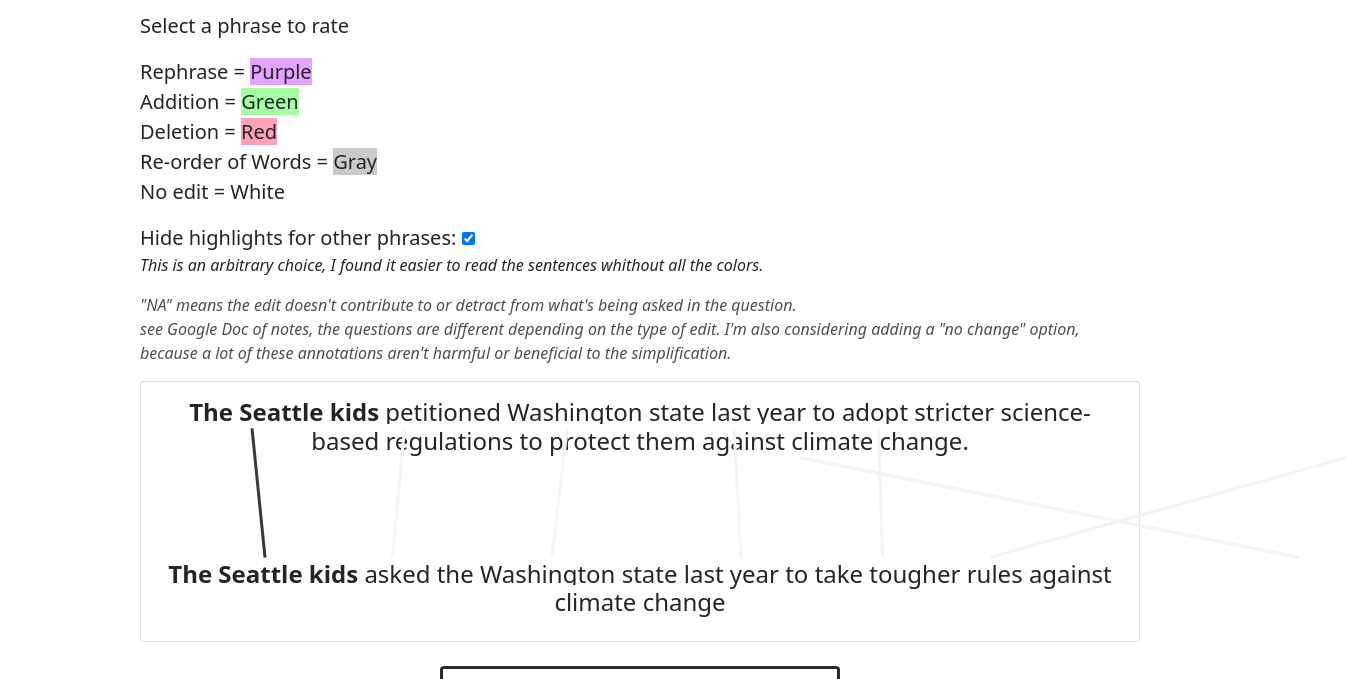
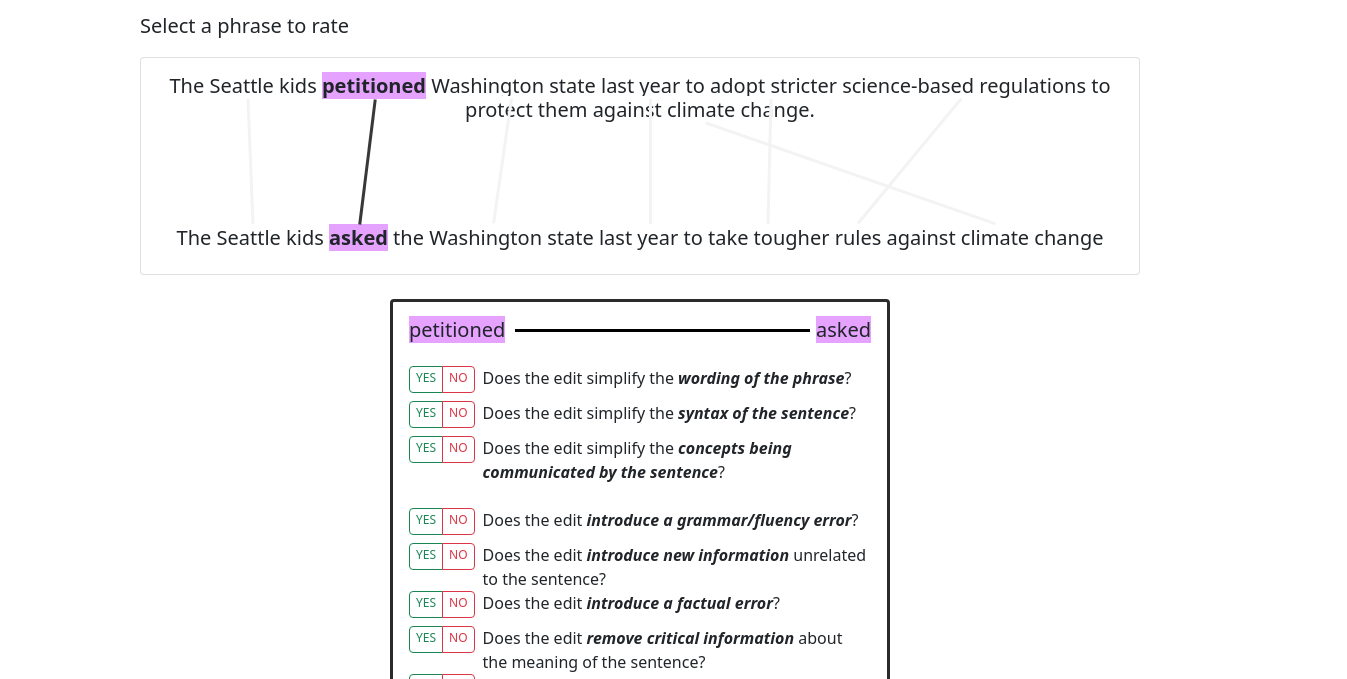
Before and after one commit to davidheineman/phrase-interface, a plain HTML site: page index.html in a window 1280 px wide. Shown: the part 85-764 px from the top of the page, 1347 px wide, since content can reach past the window. Drawn offline with nearby package versions, Linux system fonts and the light colour scheme.

Commit message:
update formatting

```diff
--- a/css/style.css
+++ b/css/style.css
@@ -36,6 +36,7 @@ span {
     position:absolute;
     width:3px;
     background-color:rgb(243 243 243);
+
 }
 .bolded{
     font-weight: bold;
@@ -52,6 +53,7 @@ span {
 
 .an-box {
     width: 40%;
+    min-width: 500px;
     margin: 0 auto;
     border-width: 3px;
     border-color: #2b2b2b;
@@ -117,6 +119,14 @@ body, .container {
     margin-bottom: 200px;
 }
 
+.a-container h3 {
+    font-size: 20px;
+}
+
+.cwi-box h4 {
+    font-size: 20px;
+}
+
 
 /* TEMPORARY PLEASE DELETE */
 .container, .container-lg, .container-md, .container-sm, .container-xl, .container-xxl {
--- a/index.html
+++ b/index.html
@@ -13,7 +13,7 @@
             <h1>Monolingual Phrasal Annotator</h1>
             <!-- <h4>Paragraph no. <span id='pg-num'></span></h4> -->
             <p class='lead'>Select a phrase to rate</p>
-            <p class='lead'>
+            <!-- <p class='lead'>
                 Rephrase = <span class='rp'>Purple</span>
                 <br />
                 Addition = <span class='add'>Green</span>
@@ -23,16 +23,16 @@
                 Re-order of Words = <span class='reword'>Gray</span>
                 <br />
                 No edit = <span class=''>White</span>
-            </p>
+            </p> -->
 
-            <div>
+            <!-- <div>
                 <p class='lead' style='margin-bottom:0px;'>
                     Hide highlights for other phrases:
                     <input type="checkbox" id='highlight-toggle' checked data-toggle="toggle">
                 </p>
                 <p style='font-style: italic'>This is an arbitrary choice, I found it easier to read the sentences whithout all the colors.</p>
                 <p style='font-style: italic; color: rgb(78, 78, 78)'>"NA" means the edit doesn't contribute to or detract from what's being asked in the question.<br />see Google Doc of notes, the questions are different depending on the type of edit. I'm also considering adding a "no change" option, because a lot of these annotations aren't harmful or beneficial to the simplification.</p>
-            </div>
+            </div> -->
 
             <div class='card'>
                 <div class="jumbotron jumbotron-fluid cwi-box card-body">
@@ -93,12 +93,12 @@
             </div>
         </div>
 
-        <div class="container">
+        <!-- <div class="container">
             <p class='lead' style='font-style: italic; color: rgb(78, 78, 78)'>After testing the interface a few times, I was considering using this as a redesign. It's a simpler design and would get the same data, but would require more explaination:</p>
             <div style='text-align: center'>
                 <img src='new-interface-design.png' />
             </div>
-        </div>
+        </div> -->
     </body>
 </html>
 
--- a/js/script.js
+++ b/js/script.js
@@ -230,7 +230,8 @@ function displayAnnotation(i) {
     }
 
     // Hides highlight for other annotations
-    if ($("#highlight-toggle").is(':checked')){
+    let enableHighlightToggle = false;
+    if ($("#highlight-toggle").is(':checked') || !enableHighlightToggle){
         $('#in-container > span, #out-container > span').each(function () { $(this).addClass('hide-highlight') });
         $('#' + i + 'b').removeClass('hide-highlight');
         $('#' + r[i][0][0] + 'e').removeClass('hide-highlight');
@@ -238,7 +239,45 @@ function displayAnnotation(i) {
 
     // Controls toggling
     $('.btn-outline-success, .btn-outline-danger, .btn-outline-warning').removeClass('active');
+
+    // If there's no change, skip annotation
+    if (r[i][1] == 0) {
+        moveToNextAnnotation();
+    }
 }
+
+
+function moveToNextAnnotation() {
+    // Doesn't allow clicking for the next once we're done annotating
+    if (a_counter < r.length - 1){
+        highlihgtNextLine();
+    } else {
+        sentID++;
+        out = getSentence(sentID);
+        r = out[0];
+        o = out[1];
+        a_counter = 0;
+        initializeInterface();
+        displayAnnotation(a_counter);
+    }
+}
+
+function highlihgtNextLine(amt=-1, inc=true) {
+    $('#' + a_counter + 'b').removeClass('bolded');
+    $('#' + r[a_counter][0][0] + 'e').removeClass('bolded');
+    $('#' + a_counter + 'l').removeClass('bolded-line');
+    if (inc) {
+        a_counter++;
+    } else {
+        a_counter = amt;
+    }
+
+    displayAnnotation(a_counter);
+}
+
+$('#submit').click(function() {
+    moveToNextAnnotation();
+});
 
 $("#highlight-toggle").click(function() {
     if ($("#highlight-toggle").is(':checked')){
@@ -248,6 +287,17 @@ $("#highlight-toggle").click(function() {
     } else {
         $('#in-container > span, #out-container > span').each(function () { $(this).removeClass('hide-highlight') });
     }
+});
+
+// Controls toggling
+$('.btn-outline-success, .btn-outline-danger, .btn-outline-warning').click(function() {
+    $(this).addClass('active');
+})
+
+// Readjust lines on window resize
+$( window ).resize(function() {
+    initializeInterface();
+    displayAnnotation(a_counter);
 });
 
 // Initialize the annotation interface
@@ -269,36 +319,3 @@ for (var i = 0; i < questions.length; i++) {
 
     questions[i].innerHTML = qhtml + questions[i].innerHTML;
 }
-
-// Controls toggling
-$('.btn-outline-success, .btn-outline-danger, .btn-outline-warning').click(function() {
-    $(this).addClass('active');
-})
-
-$('#submit').click(function() {
-    // Doesn't allow clicking for the next once we're done annotating
-    if (a_counter < r.length - 1){
-        highlihgtNextLine();
-    } else {
-        sentID++;
-        out = getSentence(sentID);
-        r = out[0];
-        o = out[1];
-        a_counter = 0;
-        initializeInterface();
-        displayAnnotation(a_counter);
-    }
-});
-
-function highlihgtNextLine(amt=-1, inc=true) {
-    $('#' + a_counter + 'b').removeClass('bolded');
-    $('#' + r[a_counter][0][0] + 'e').removeClass('bolded');
-    $('#' + a_counter + 'l').removeClass('bolded-line');
-    if (inc) {
-        a_counter++;
-    } else {
-        a_counter = amt;
-    }
-
-    displayAnnotation(a_counter);
-}
```
Also changed, not shown: 1 other file.
